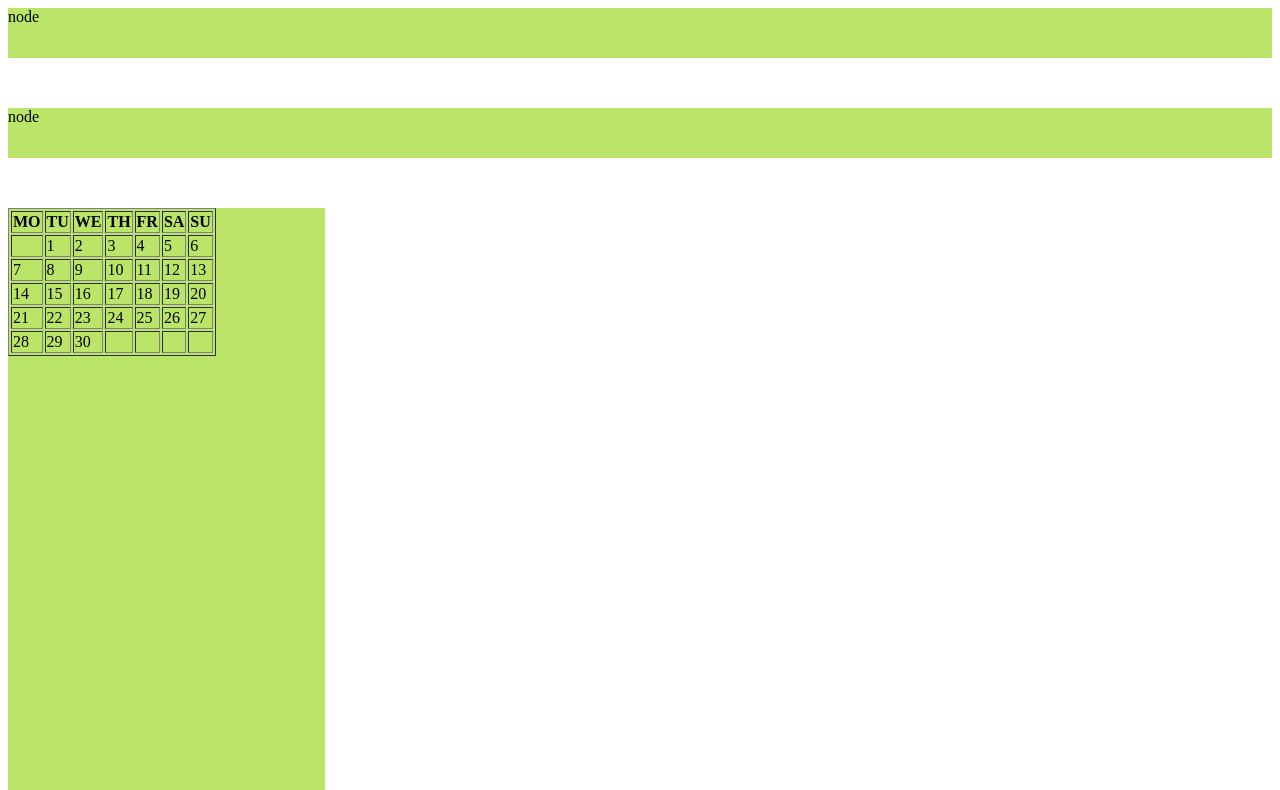
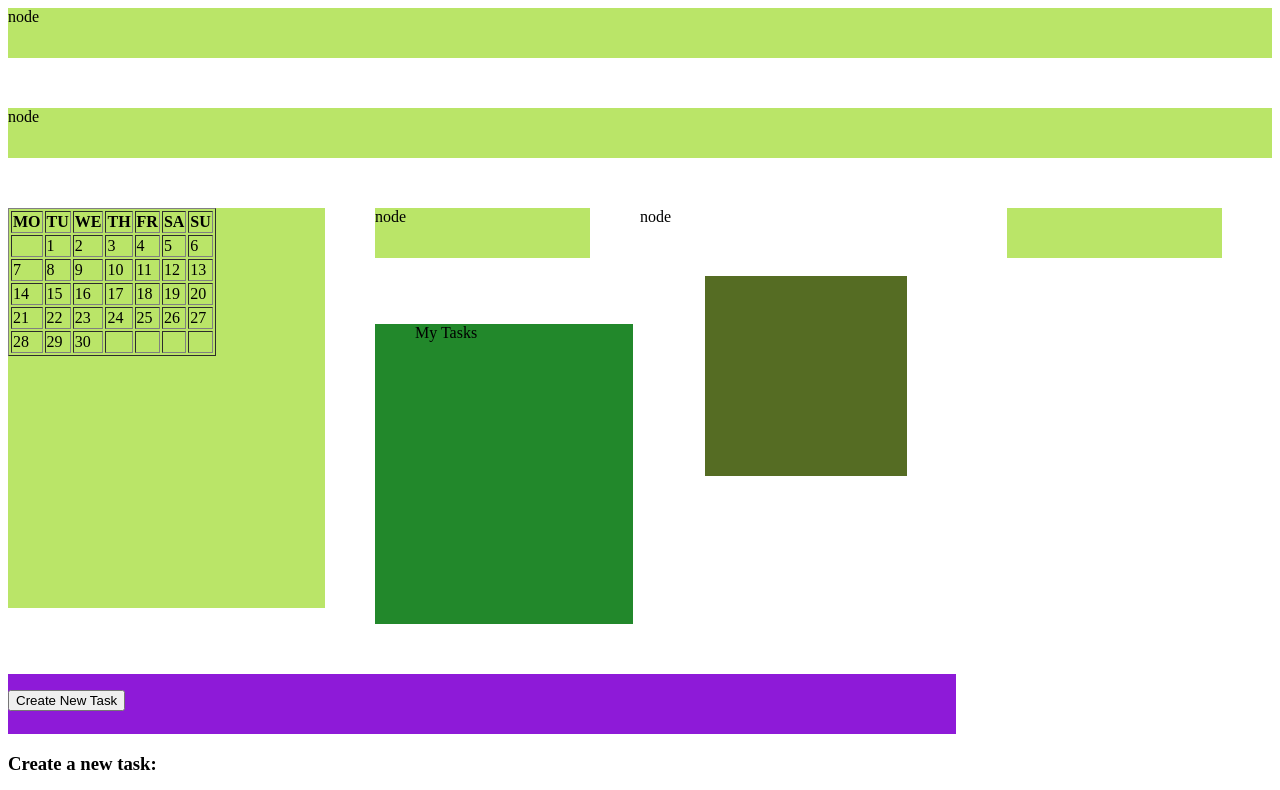
Before and after one commit to jzhouerm/task-lister-pro-frontend-client, a plain HTML site: page index.html in a window 1280 px wide. Shown: the top 790 px of the page. Drawn offline with Linux system fonts and the light colour scheme; no server answers.

Commit message:
Revert "basic CSS 09-08"

```diff
--- a/index.html
+++ b/index.html
@@ -35,16 +35,12 @@
           </tbody>
     </table>#node7 end -->
         <div id="node8">
-
             <!-- <iframe src="https://calendar.google.com/calendar/embed?height=250&amp;wkst=1&amp;bgcolor=%23ffffff&amp;ctz=America%2FNew_York&amp;src=bW9hOXU2czlnMGFjMG9obmIwZWtkYXUxMzhAZ3JvdXAuY2FsZW5kYXIuZ29vZ2xlLmNvbQ&amp;color=%23616161&amp;showNav=0&amp;showPrint=0&amp;showTitle=0&amp;showTz=0&amp;showCalendars=0&amp;showDate=1&amp;mode=MONTH" style="border:solid 1px #777" width="300" height="250" frameborder="0" scrolling="no"></iframe> -->
         </div><!-- #node8 end -->
-    </div> <!--parentCal node end-->
-    <div id="parentEles">
-    <div id="node12">Last 7 Days</div><!-- #node12 end -->
-    <div id="node9">Task Name</div><!-- #node9 end -->
-    <div id="node11">Productivity</div><!-- #node11 end -->
+    <div id="node12"></div><!-- #node12 end -->
+    <div id="node9">node</div><!-- #node9 end -->
+    <table id="node11">node</table><!-- #node11 end -->
     <ul class="list-title" id="node10">My Tasks</ul><!-- #node10 end -->
-
     <div id="node13">
         <p style="text-align:center">
         <button id="new-task-btn">Create New Task</button>
--- a/styles/app.css
+++ b/styles/app.css
@@ -19,67 +19,54 @@
 	width: 100%;
 	margin-bottom: 50px;
 }
-#parent
-{
-	display: flex;
-
-}
-#parentCal
-{
-	width: 35%;
-	display: flex;
-	flex-wrap: wrap;
-	flex-direction: row;
-	justify-content: space-around;
-}
 #node8
 {
+	float: left;
 	width: 317px;
-	height: 600px;
+	height: 400px;
 	background-color: #BAE568;
 	margin-bottom: 25px;
 }
-#parentEles
-{
-	display: grid;
-	grid-template-columns: 50% 50% 1%;
-	grid-template-rows: 50px 300px;
-	grid-template-areas:
-	"TaskName last7D"
-	"MyTasks productivity"
-	;
-	gap: 25px;
-	width: 65%;
-	flex-wrap: wrap;
-	justify-content: center;
-	align-content: center;
-}
 #node9
 {
-	grid-area: TaskName;
 	position: relative;
+	float: left;
+	width: 215px;
+	height: 50px;
 	background-color: #BAE568;
-	height: 50px;
+	margin-bottom: 50px;
+	margin-right: 50px;
+	margin-left: 50px;
 }
 #node10
 {
-	grid-area: MyTasks;
+	float: left;
+	width: 218px;
 	height: 300px;
 	background-color: #22882B;
-	align-self: center;
+	margin-bottom: 50px;
+	margin-left: 50px;
 }
 #node11
 {
-	grid-area: productivity;
-	height: 300px;
+	float: right;
+	width: 202px;
+	height: 200px;
 	background-color: #556C23;
+	margin-bottom: 50px;
+	margin-top: 50px;
+	margin-left: 50px;
+	margin-right: 50px;
 }
 #node12
 {
-	grid-area: last7D;
 	position: relative;
+	float: right;
+	width: 215px;
 	height: 50px;
 	background-color: #BAE568;
+	margin-left: 50px;
+	margin-right: 50px;
 }
 #node13
 {
```
